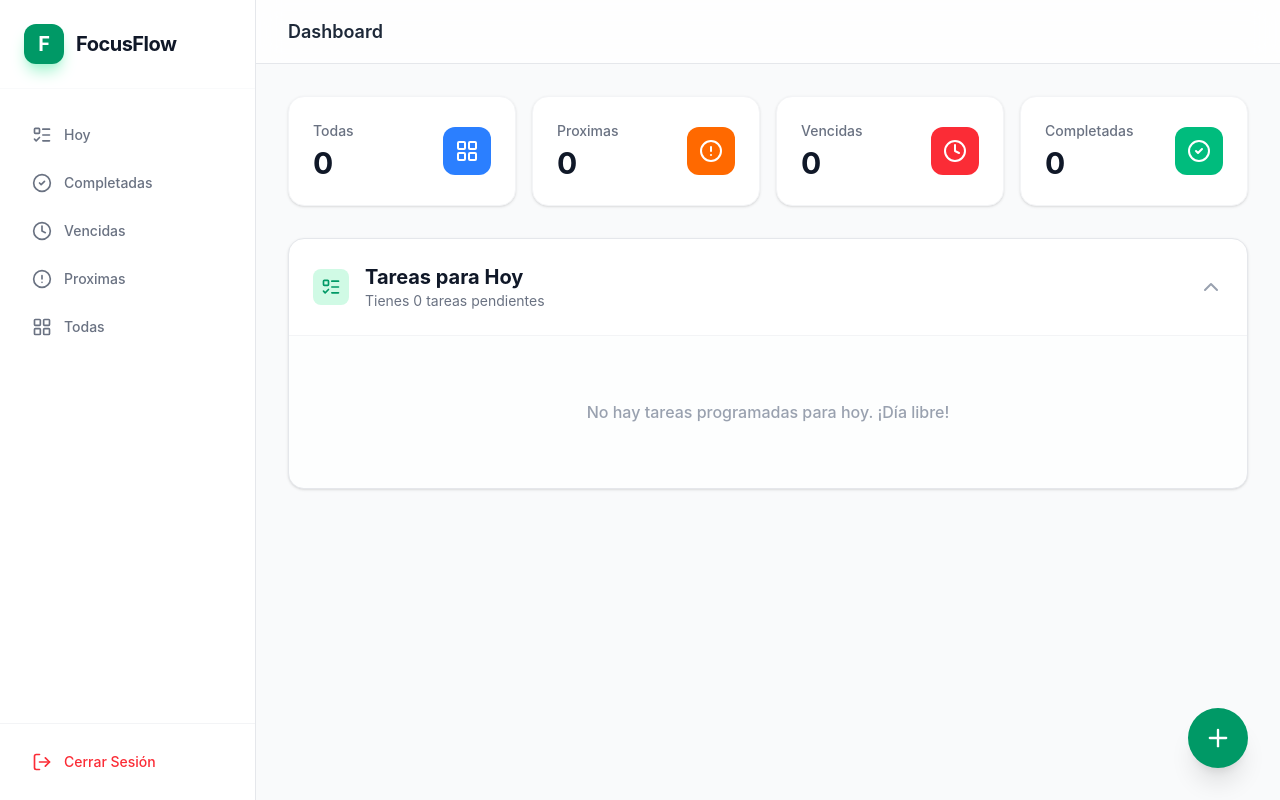
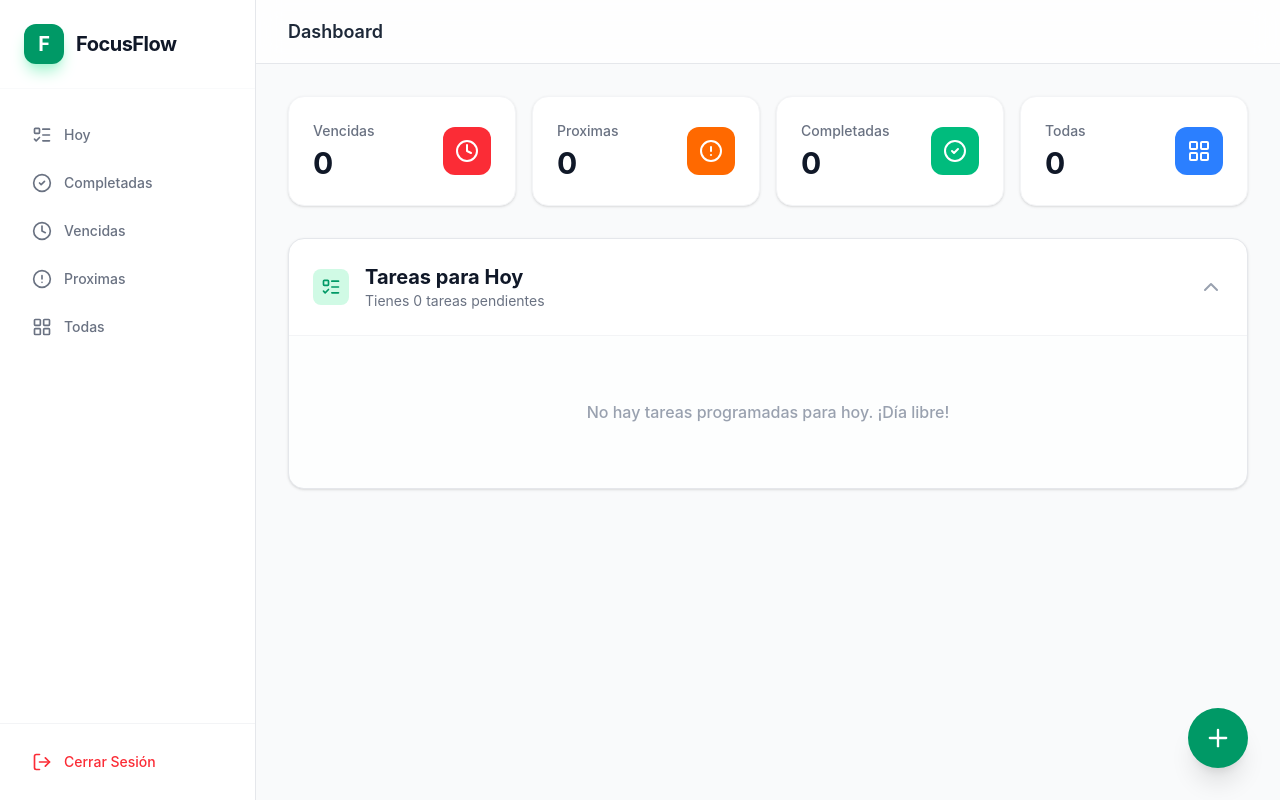
Before and after one commit to SebastianJSAC/mini-proyecto-1-frontend, a React app in the folder miniproyecto-frontend/: page / in a window 1280 px wide. Built offline with nearby package versions, Linux system fonts and the light colour scheme; no server answers; sample sign-in values are in the browser's storage; the HTML template or start-up script is replaced by a standard one.

Commit message:
Reorden de cuadritos xd

```diff
--- a/miniproyecto-frontend/src/components/views/HoyView.jsx
+++ b/miniproyecto-frontend/src/components/views/HoyView.jsx
@@ -52,10 +52,10 @@ export default function HoyView() {
         <div className="space-y-8">
             {/* --- GRID DE ESTADÍSTICAS --- */}
             <div className="grid grid-cols-1 sm:grid-cols-2 lg:grid-cols-4 gap-4">
+                <StatCard title="Vencidas" count={vencidas} icon={Clock} color="bg-red-500" path="/vencidas" />
+                <StatCard title="Proximas" count={urgentes} icon={AlertCircle} color="bg-orange-500" path="/proximas" />
+                <StatCard title="Completadas" count={completadas} icon={CheckCircle2} color="bg-emerald-500" path="/completadas" />
                 <StatCard title="Todas" count={todas} icon={LayoutGrid} color="bg-blue-500" path="/todas" />
-                <StatCard title="Proximas" count={urgentes} icon={AlertCircle} color="bg-orange-500" path="/proximas" />
-                <StatCard title="Vencidas" count={vencidas} icon={Clock} color="bg-red-500" path="/vencidas" />
-                <StatCard title="Completadas" count={completadas} icon={CheckCircle2} color="bg-emerald-500" path="/completadas" />
             </div>
 
             {/* --- TARJETA EXPANDIBLE DE HOY --- */}
```
